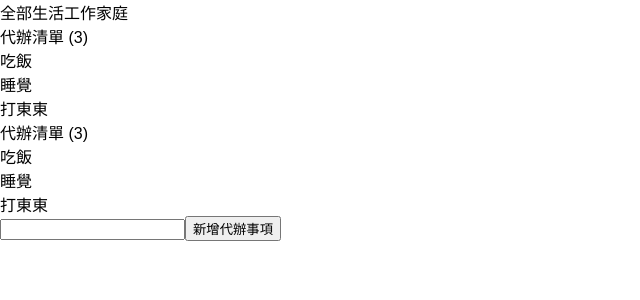
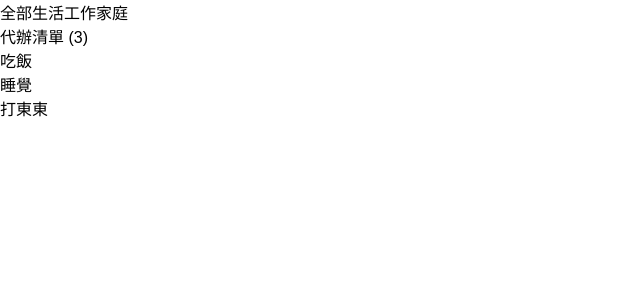
Before and after one commit to curt6815463/react-todolist-bestpractice, a React (Create React App) app: page / in a window 1280 px wide. Shown: the top 300 px of the page, without its empty margins (0-640 px from the left). Built offline with nearby package versions, Linux system fonts and the light colour scheme.

Commit message:
imple tabswitch

```diff
--- a/src/App.js
+++ b/src/App.js
@@ -38,7 +38,7 @@ class App extends Component {
   createTodo = (newTodoText) => {
     let newTodo = {
       text: newTodoText,
-      groupId: 'living'
+      groupId: this.state.activeGroupId
     }
     this.setState({
       todos:[...this.state.todos,newTodo]
@@ -52,12 +52,18 @@ class App extends Component {
   }
 
   render() {
-    let tabContent = <AllGroupsTabContent todos={this.state.todos} />
+    let todos = this.state.activeGroupId ? this.state.todos.filter((todo) => {
+      return todo.groupId === this.state.activeGroupId ? true : false
+    }) : this.state.todos;
+
+    let tabContent = this.state.activeGroupId ?
+      <GroupTabContent todos={todos} createTodo={this.createTodo}/> :
+      <AllGroupsTabContent todos={todos} />
+
     return (
       <div className="App">
         <GroupSwitch switchGroup={this.switchGroup} groups={this.state.groups}/>
-        <AllGroupsTabContent todos={this.state.todos} />
-        <GroupTabContent todos={this.state.todos} createTodo={this.createTodo}/>
+        {tabContent}
       </div>
     );
   }
```
